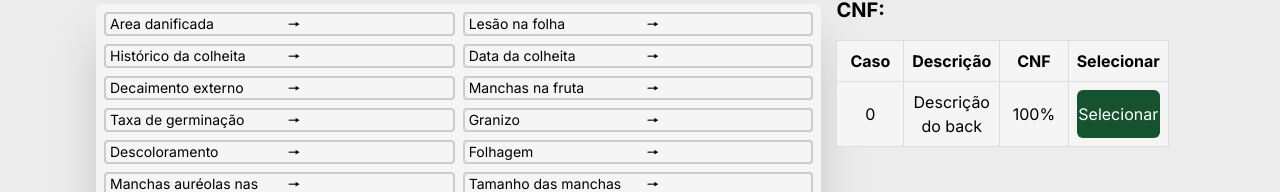
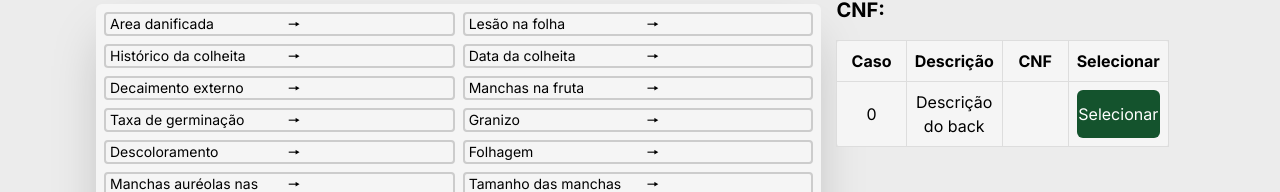
Before and after one commit to FelipeFerreiraDev/Trabalho-I.A-RBC, a React (Vite) app in the folder Front-end/similaridade-ia/: page /candidatos in a window 1280 px wide. Shown: the part 188-380 px from the top of the page. Built offline with nearby package versions, Linux system fonts and the light colour scheme; no server answers.

Commit message:
:feat: CNF no localstorage

```diff
--- a/Front-end/similaridade-ia/src/view/candidatos/index.tsx
+++ b/Front-end/similaridade-ia/src/view/candidatos/index.tsx
@@ -235,7 +235,7 @@ export function Candidatos() {
                 <p>Descrição do back</p>
               </td>
               <td>
-                <p>100%</p>
+                <p>{localStorage.getItem('cnf')}</p>
               </td>
               <td>
                 <button type="submit" className="w-24"> Selecionar </button>
--- a/Front-end/similaridade-ia/src/view/casos/index.tsx
+++ b/Front-end/similaridade-ia/src/view/casos/index.tsx
@@ -226,6 +226,8 @@ interface CasosProblema {
 
 export function Casos() {
     const desc_doenca = "diaporthe-stem-canker"
+    const [cnf, setCnf] = useState<string>('')
+    localStorage.setItem('cnf', cnf)
     const [fruiting_bodies, setFruitingBodies] = useState<string>('')
     const [fruit_pods, setFruitPods] = useState<string>('')
     const [leaf_malf, setLeafMalf] = useState<string>('')
@@ -303,6 +305,7 @@ export function Casos() {
             stem_cankers,
             temp
         }
+        console.log(localStorage.getItem('cnf'))
         try {
             const response = await api.post('/cases', data)
             toast.success("Cadastrado com sucesso!")
@@ -639,7 +642,7 @@ export function Casos() {
                 </div>
                 <div>
                     <label>CNF</label>
-                    <select>
+                    <select  onChange={(e) => setCnf(e.target.value)}>
                         <option value="0">0%</option>
                         <option value="10">10%</option>
                         <option value="20">20%</option>
```
